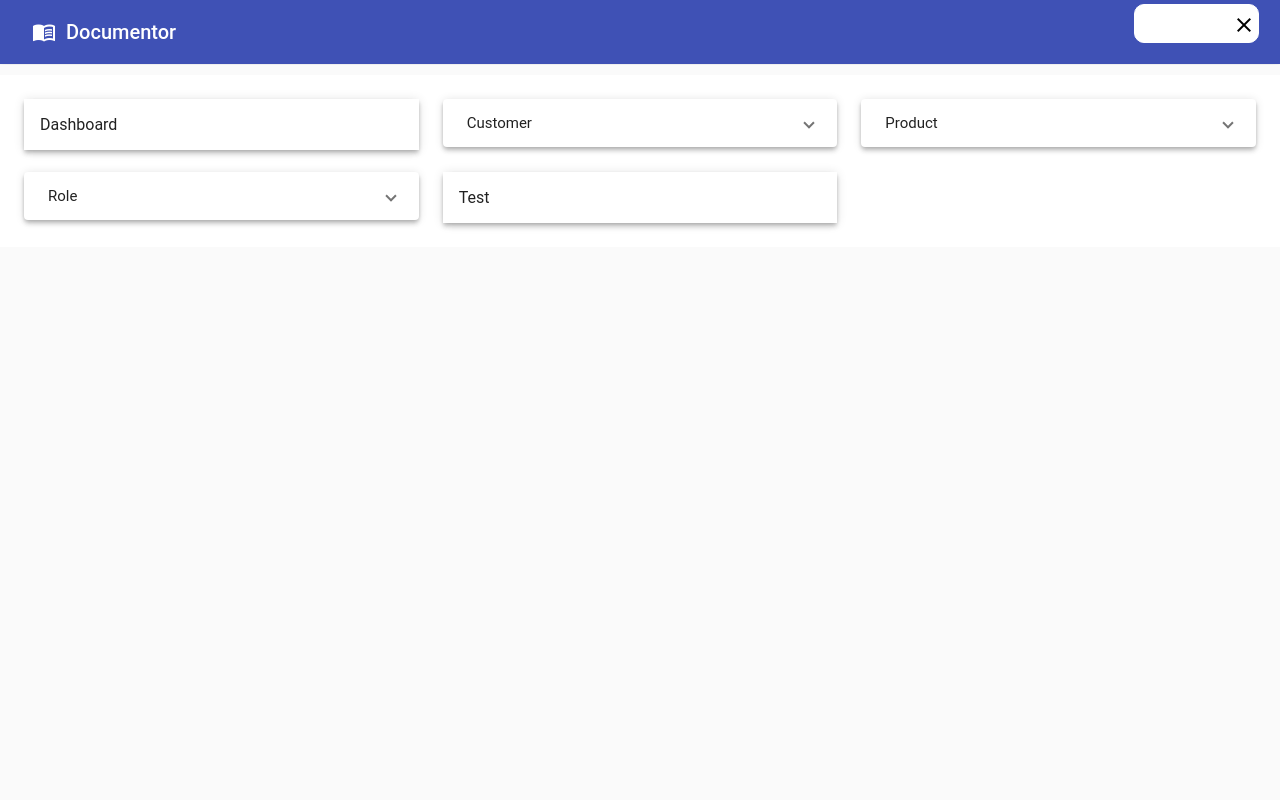
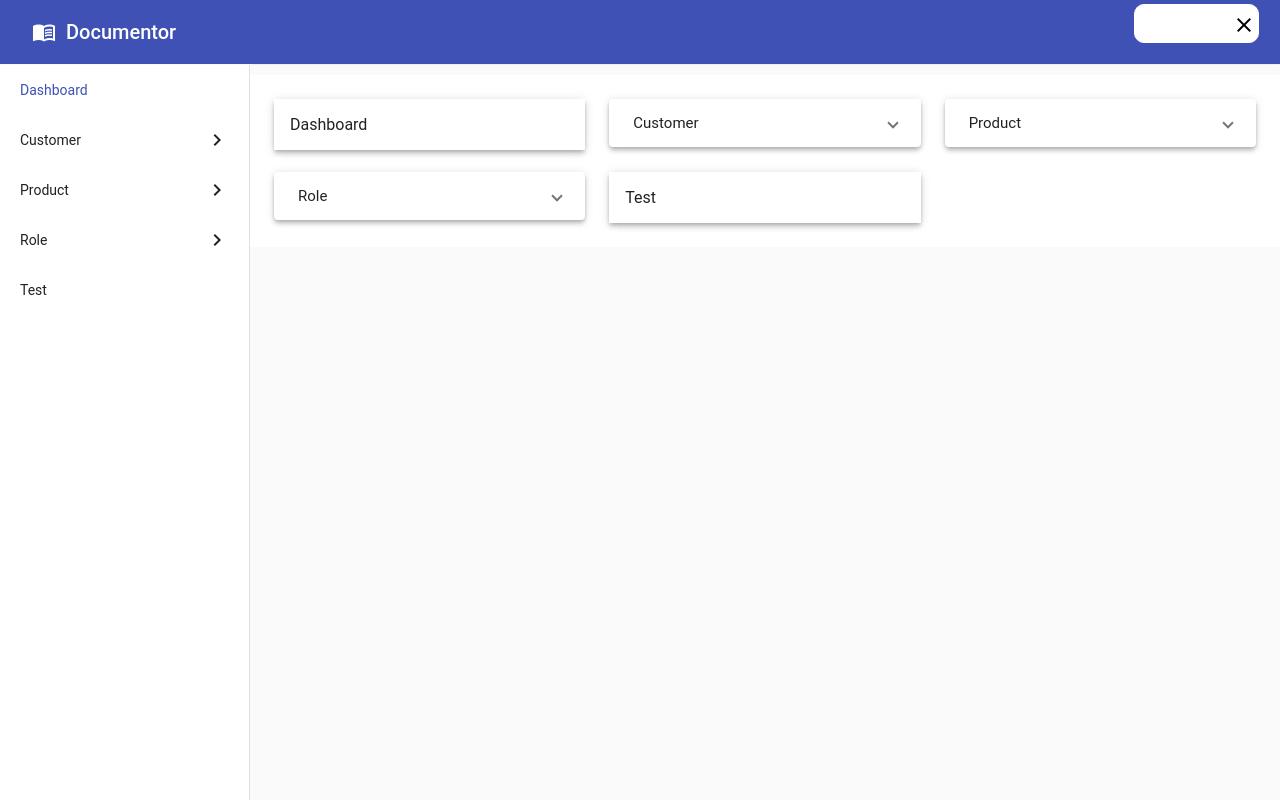
Before and after one commit to srinidevlearn/angular-uq11hy-learn-material, an Angular app: page / in a window 1280 px wide. Built offline with nearby package versions, Linux system fonts and the light colour scheme.

Commit message:
4 files modified

```diff
--- a/src/app/documentation/documentation.component.html
+++ b/src/app/documentation/documentation.component.html
@@ -13,11 +13,13 @@
 
 <ng-container *ngIf="renderFlag == true">
 	<div class="container">
-		<div class="mat-title card" style="text-align:center">{{_getDocData.docSet.menu.heading}}</div>
+		<div class="mat-title card" style="text-align:center">{{_getDocData.docSet.menu.heading}}<span>{{heading != '' ? '-'+heading : heading}}</span></div>
     <ng-container *ngIf="_getDocData.choosen.length > 0">
 		<div class="tab">
 			<mat-tab-group mat-stretch-tabs dynamicHeight class="mat-elevation-z4">
-				<mat-tab label="Detailed Description"> Content 1 </mat-tab>
+				<mat-tab label="Detailed Description">
+            <pre>{{_getDocData | json}}</pre>
+           </mat-tab>
 				<mat-tab label="JSON"> Content 2 </mat-tab>
 				<mat-tab label="Form Fields"> Content 3 </mat-tab>
 			</mat-tab-group>
--- a/src/app/documentation/documentation.component.ts
+++ b/src/app/documentation/documentation.component.ts
@@ -11,6 +11,7 @@ export class DocumentationComponent implements OnInit {
   showSpinner:boolean = false;
   lookUpFields: any = ["heading", "html", "description", "param"];
   tabularData:any=[];
+  heading:string = ""
 
   @Input("getDocData")
   set getDocData(value: any) {
@@ -18,8 +19,9 @@ export class DocumentationComponent implements OnInit {
     this.showSpinner = true;
     this.renderFlag = false;
     this._getDocData = value;
-     this.showSpinner = false;
-     this.renderFlag = true;
+    this.showSpinner = false;
+    this.renderFlag = true;
+    this.heading = this._getDocData.choosen[0]['heading']
   }
   constructor() {}
 
@@ -28,12 +30,7 @@ export class DocumentationComponent implements OnInit {
   }
 
   describeData(){
-    if(this._getDocData.choosen.length){
 
-      // let paramVal = this._getDocData.choosen[0]['param']
-      // console.log(paramVal);
-
-    }
 
   }
 }
--- a/src/app/documentor/documentor.component.html
+++ b/src/app/documentor/documentor.component.html
@@ -29,7 +29,7 @@
 </mat-toolbar>
 
 <mat-sidenav-container class="doc-container" autosize>
-	<mat-sidenav #drawer class="doc-sidenav" mode="side" [opened]="openEve" [fixedInViewport]="true" [fixedTopGap]="65">
+	<mat-sidenav #drawer class="doc-sidenav" mode="side" [opened]="true" [fixedInViewport]="true" [fixedTopGap]="65">
 		<mat-tree #tree [dataSource]="dataSource" [treeControl]="treeControl" class="doc-tree">
 			<!-- This is the tree node template for leaf nodes -->
 			<mat-tree-node *matTreeNodeDef="let node" matTreeNodeToggle>
@@ -57,7 +57,7 @@
 					<div class="mat-tree-node">
 
 						<div class="doc-ripple-container" matRipple matTreeNodeToggle
-							[attr.aria-label]="'toggle ' + node.header" (click)="nodeItem(node)"
+							[attr.aria-label]="'toggle ' + node.header" (click)="optionSelected(node)"
 							[class.primaryColor]="node.level == level">
 							<span>{{node.header}}</span>
 							<mat-icon class="mat-icon-rtl-mirror">
--- a/src/app/documentor/documentor.component.ts
+++ b/src/app/documentor/documentor.component.ts
@@ -73,11 +73,6 @@ export class DocumentorComponent implements OnInit {
     // this.nodeItem(node);
 
     if ("item" in node && "sub" in node) {
-      // let nodeData:any = JSON.parse(JSON.stringify(node.item));
-      // nodeData.subMenu = [];
-      // nodeData.subMenu.push(node.sub);
-      //  const referenceToNode = this.sideNavMenuData.find((d:any) => d.submenu.level === node.sub.level)
-
       let n = node.item.subMenu
         .map(
           (subm: any, index: number): any => {
@@ -114,22 +109,6 @@ export class DocumentorComponent implements OnInit {
       this.sideNavMenuData.push(header);
       index++;
     });
-
-    //   this.sideNavMenuData.unshift({
-    //    menu: {
-
-    //        heading: "Test",
-    //         html: null,
-    //         description: "Add New Product",
-    //         param: {
-    //           name: "string",
-    //           age: "number",
-    //           gender: "string",
-    //           dob: "string"
-    //         }
-    //  }
-    //   })
-
     this.dataSource.data = this.sideNavMenuData;
   }
 
@@ -139,21 +118,15 @@ export class DocumentorComponent implements OnInit {
     if (option.hasSubMenu == false) {
       this.nodeItem({ header: option.header, level: option.level });
     } else {
-      if (subMenuPos) {
-        this.nodeItem(option.subMenu[subMenuPos]);
-      } else {
-        this.nodeItem(option.subMenu[0]);
-      }
+      if (subMenuPos) this.nodeItem(option.subMenu[subMenuPos]);
+      else this.nodeItem(option.subMenu[0]);
     }
     if (flag == "fromHeader") {
       this.tree.treeControl.collapseAll();
+     if (option.subMenu.length) this.tree.treeControl.expand(option);
 
-      if (option.subMenu.length) {
-        this.tree.treeControl.expand(option);
-      }
+
     }
-
-    // this.nodeItem({ header: "Dashboard", level: 0 });
   }
   close() {
     this.apiFinder.setValue("");
@@ -175,7 +148,6 @@ export class DocumentorComponent implements OnInit {
       getSubMenuChoosedItem = slicedDocument["menu"]["submenu"].filter(
         (item: any) => {
           let lwCased = item.heading.toLowerCase();
-
           if (lwCased == headerNode) return item;
         }
       );
@@ -184,9 +156,8 @@ export class DocumentorComponent implements OnInit {
     this.selectedOperation = headerNode;
     this.getSubMenuChoosedItem = {};
     this.getSubMenuChoosedItem["docSet"] = slicedDocument;
-    //  this.getSubMenuChoosedItem['nodeDetail'] = node;
+    if (this.sideNavMenuData[level]["hasSubMenu"] == true) {
 
-    if (this.sideNavMenuData[level]["hasSubMenu"] == true) {
       this.getSubMenuChoosedItem["choosen"] = getSubMenuChoosedItem;
     }
     if (this.sideNavMenuData[level]["hasSubMenu"] == false) {
```
